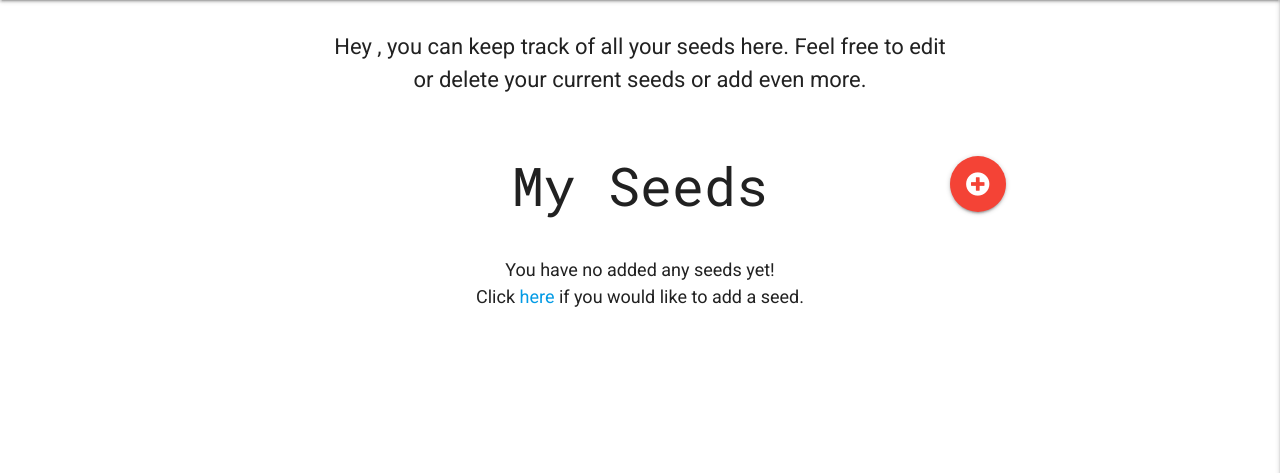
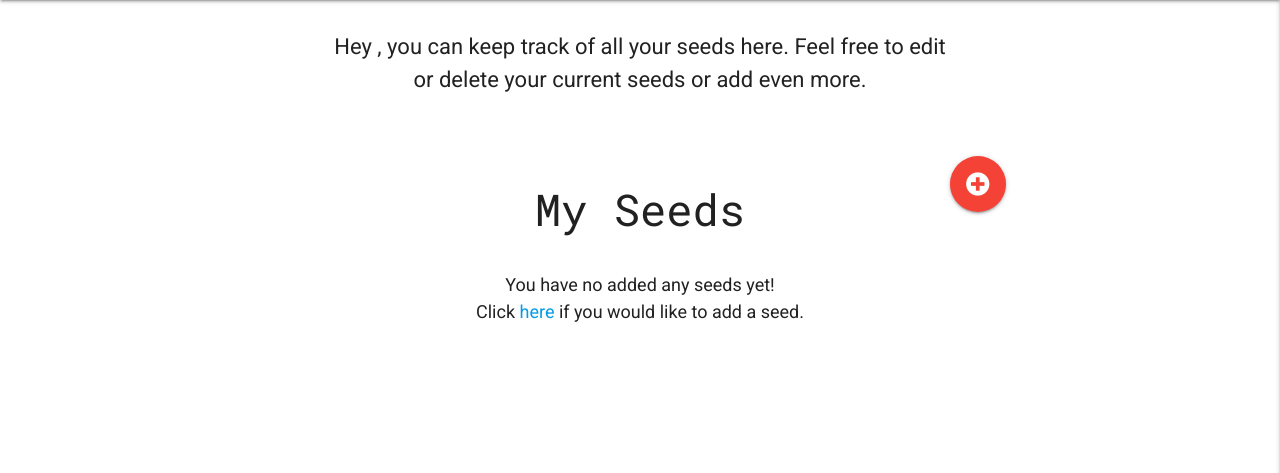
Before and after one commit to farrelleoin93/milestone-3-seed-shelf, a Flask app: template templates/profile.html in a window 1280 px wide. Shown: the part 64-537 px from the top of the page. Run offline with Flask 2, Linux system fonts and the light colour scheme; the template is opened without the code that fills it, so the values that code supplies are empty; some libraries are stand-ins or nearby versions.

Commit message:
change heading size on profile page

```diff
--- a/templates/edit_seed.html
+++ b/templates/edit_seed.html
@@ -66,7 +66,7 @@
                 <div class="row">
                     <div class="col s12 center-align">
                         <a href="{{ url_for('seeds') }}" class="btn waves-effect red">Cancel <i class="fas fa-times-circle"></i></a>
-                        <button class="btn waves-effect green darken-3 waves-light" type="submit">Edit Task
+                        <button class="btn waves-effect green darken-3 waves-light" type="submit">Edit Seed
                             <i class="fas fa-pencil-alt"></i>
                         </button>
                     </div>
--- a/templates/profile.html
+++ b/templates/profile.html
@@ -10,7 +10,7 @@
         </div>
         <div class="row profile">
             <div class="col s8 offset-s2">
-                <h2 class="center-align">My Seeds</h2>
+                <h3 class="center-align">My Seeds</h3>
             </div>
             <div class="col s2">
                 <a href="{{ url_for('add_seed') }}" class="btn-floating btn-large waves-effect waves-light red"><i
```
